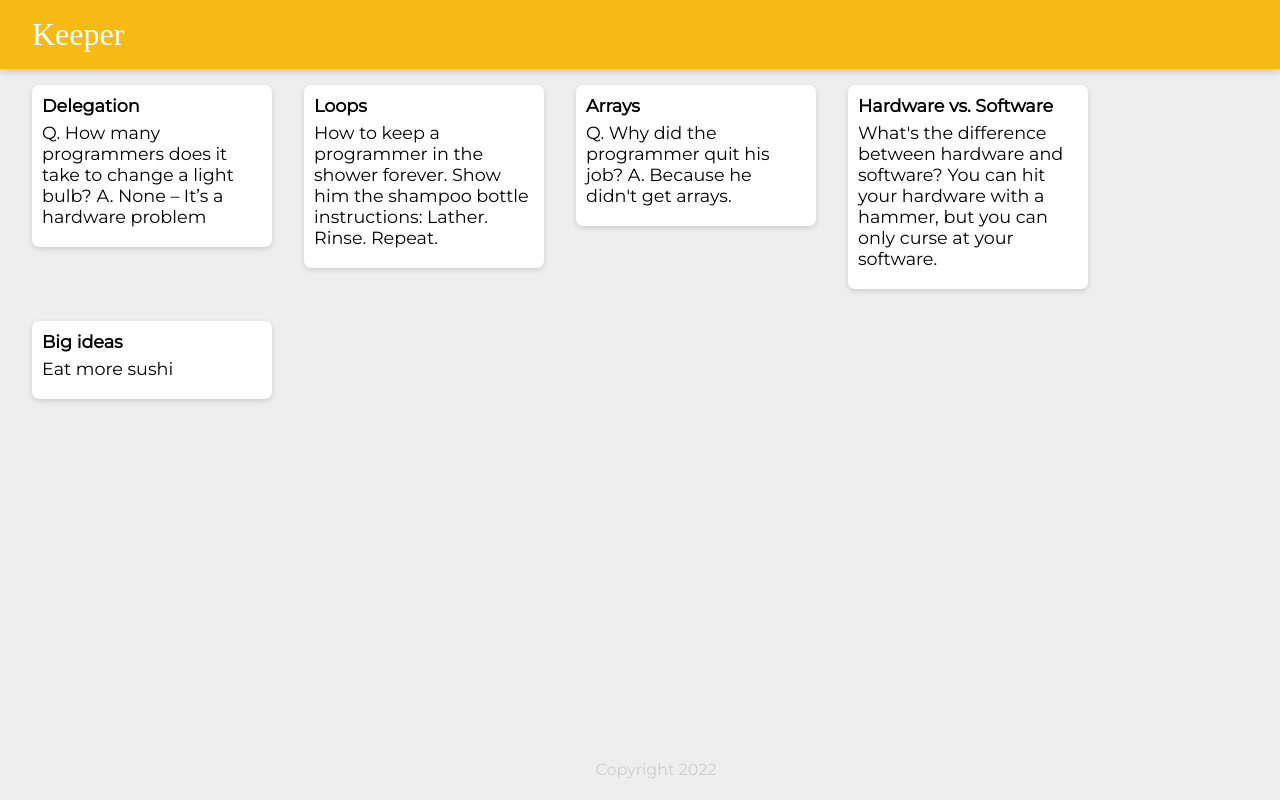
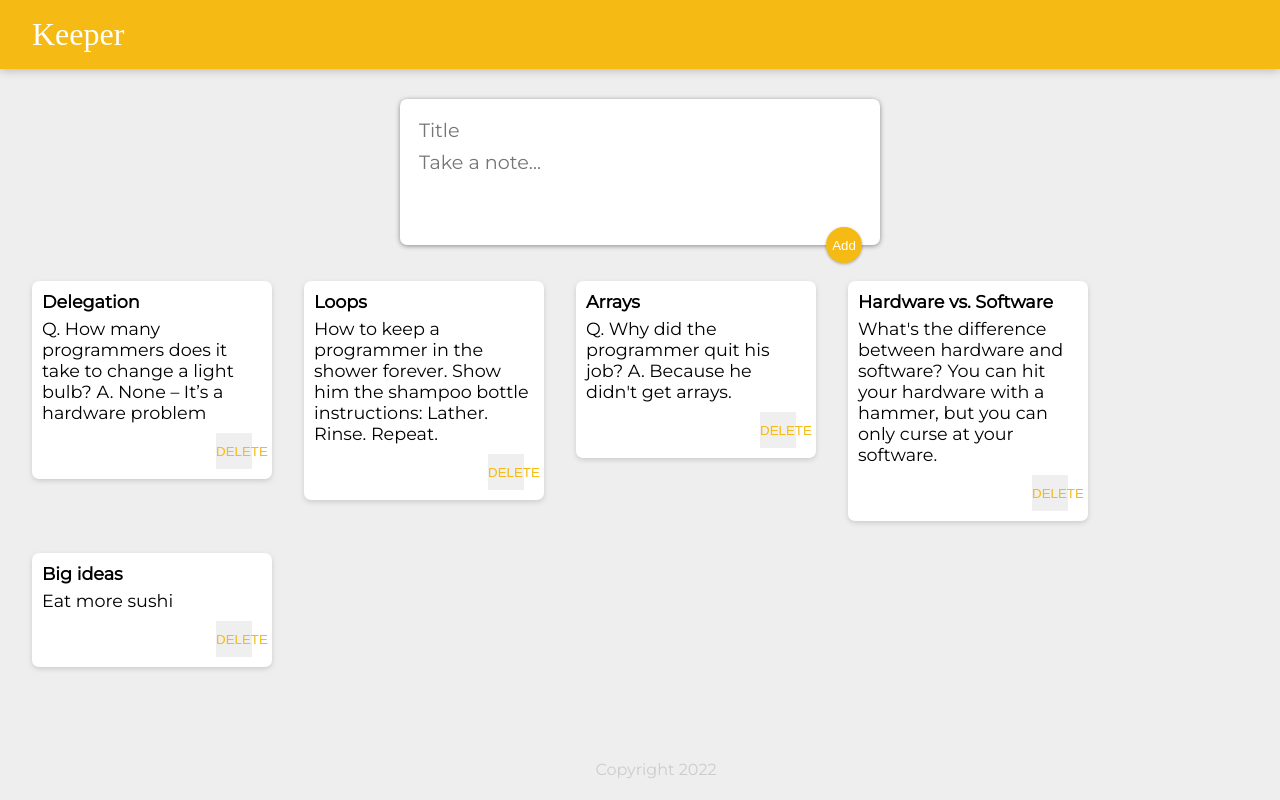
Before and after one commit to YuriiLitvin/Keeper-App, a React (Create React App) app: page / in a window 1280 px wide. Built offline with nearby package versions, Linux system fonts and the light colour scheme; a web font is replaced by a local one.

Commit message:
CreateArea.jsx: Create react component; App.jsx: Add CreateArea to render; Note.jsx: Add 'DELETE' button

```diff
--- a/public/styles.css
+++ b/public/styles.css
@@ -54,3 +54,49 @@
   white-space: pre-wrap;
   word-wrap: break-word;
 }
+
+.note button {
+  position: relative;
+  float: right;
+  margin-right: 10px;
+  color: #f5ba13;
+  border: none;
+  width: 36px;
+  height: 36px;
+  cursor: pointer;
+  outline: none;
+}
+
+form {
+  position: relative;
+  width: 480px;
+  margin: 30px auto 20px auto;
+  background: #fff;
+  padding: 15px;
+  border-radius: 7px;
+  box-shadow: 0 1px 5px rgb(138, 137, 137);
+}
+form input,
+form textarea {
+  width: 100%;
+  border: none;
+  padding: 4px;
+  outline: none;
+  font-size: 1.2em;
+  font-family: inherit;
+  resize: none;
+}
+form button {
+  position: absolute;
+  right: 18px;
+  bottom: -18px;
+  background: #f5ba13;
+  color: #fff;
+  border: none;
+  border-radius: 50%;
+  width: 36px;
+  height: 36px;
+  box-shadow: 0 1px 3px rgba(0, 0, 0, 0.3);
+  cursor: pointer;
+  outline: none;
+}
--- a/src/components/App.jsx
+++ b/src/components/App.jsx
@@ -3,16 +3,18 @@
 import Note from "./Note";
 import Footer from "./Footer";
 import notes from "../notes";
+import CreateArea from "./CreateArea";
 
 function App() {
     return (
         <div>
             <Header />
-            {notes.map((note) => (
+            <CreateArea />
+            {notes.map((noteItem) => (
                 <Note
-                    key = {note.id}
-                    title = {note.title}
-                    content = {note.content}
+                    key = {noteItem.key}
+                    title = {noteItem.title}
+                    content = {noteItem.content}
                 />
             ))}
             <Footer />
--- /dev/null
+++ b/src/components/CreateArea.jsx
@@ -0,0 +1,15 @@
+import React from "react";
+
+function CreateArea() {
+    return (
+        <div>
+            <form>
+                <input name="title" placeholder="Title" />
+                <textarea name="contert" placeholder="Take a note..." rows="3" />
+                <button>Add</button>
+            </form>
+        </div>
+    )
+}
+
+export default CreateArea;
--- a/src/components/Note.jsx
+++ b/src/components/Note.jsx
@@ -5,6 +5,7 @@
         <div className="note">
             <h1>{props.title}</h1>
             <p>{props.content}</p>
+            <button>DELETE</button>
         </div>
     );
 }
```
Lines whose indentation alone changed are shown as unchanged.
